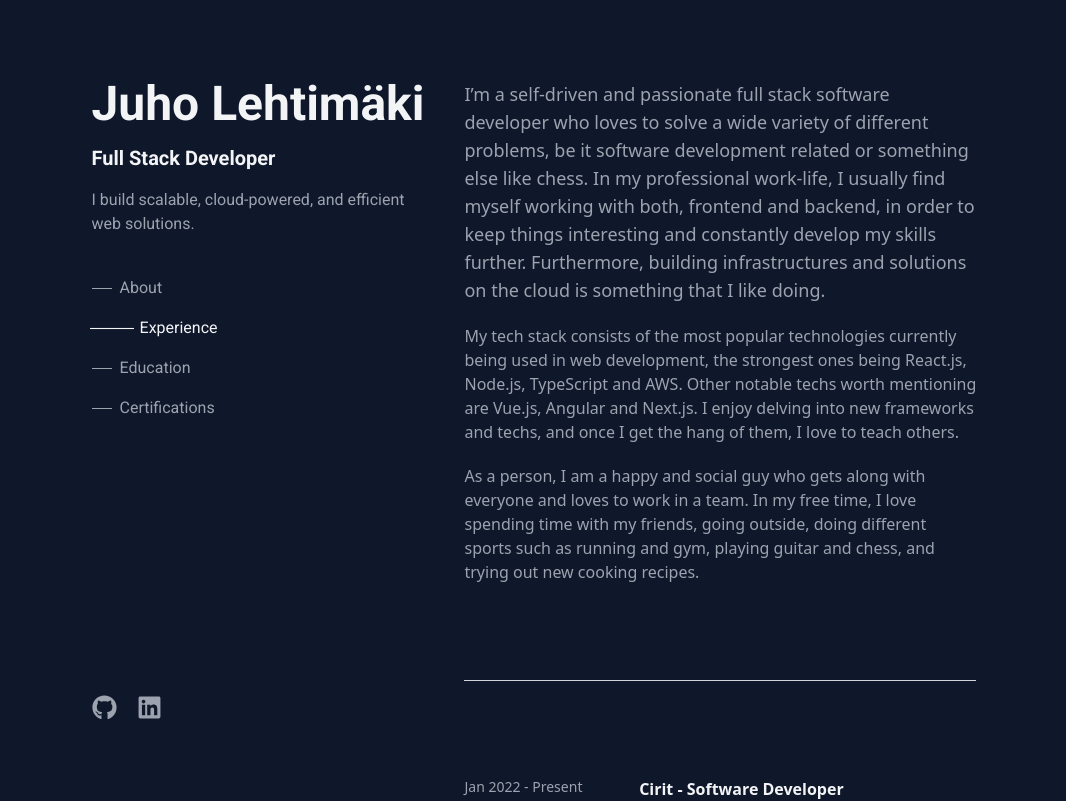
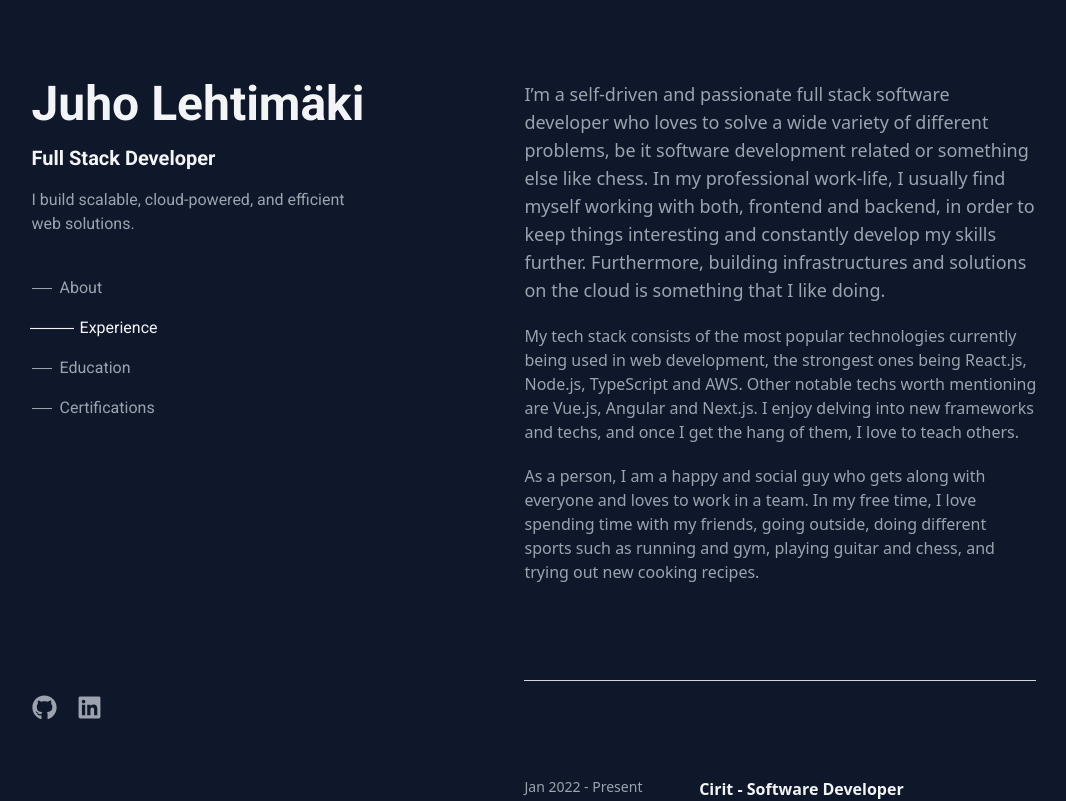
Before and after one commit to juholehtimaki/new-portfolio-app, a React app: page / in a window 1280 px wide. Shown: the top 801 px of the page, without its empty margins (106-1172 px from the left). Built offline with nearby package versions, Linux system fonts and the light colour scheme; a web font is replaced by a local one.

Commit message:
chore: separate right and left section more

```diff
--- a/src/App.tsx
+++ b/src/App.tsx
@@ -8,7 +8,7 @@ import { AboutSection } from './sections/AboutSection';
 
 export const App: React.FC = () => (
   <Layout>
-    <div className="flex flex-col lg:flex-row lg:gap-10">
+    <div className="flex flex-col lg:flex-row lg:gap-40">
       <div className="lg:sticky lg:top-0 lg:h-screen">
         <MeSection />
       </div>
```
